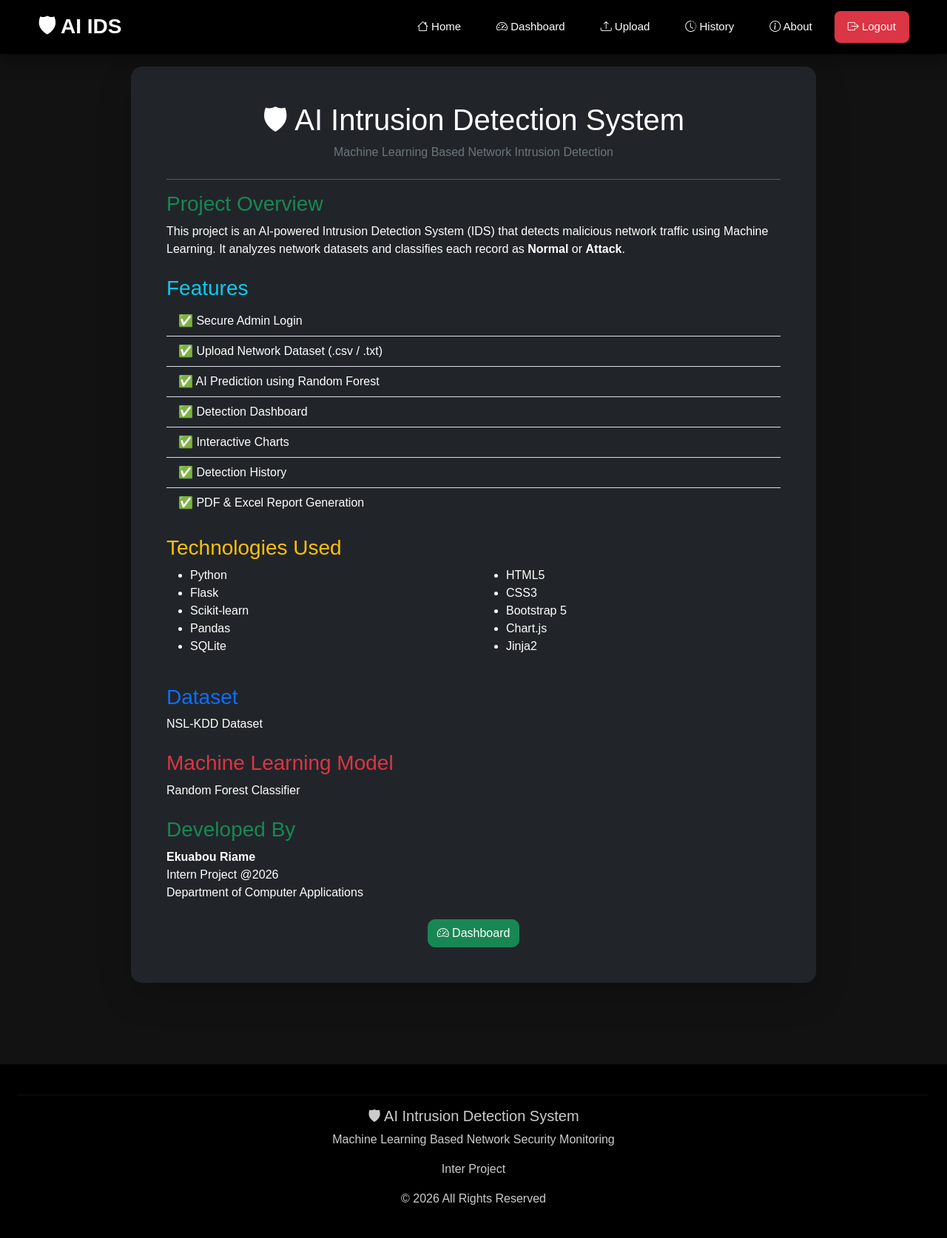
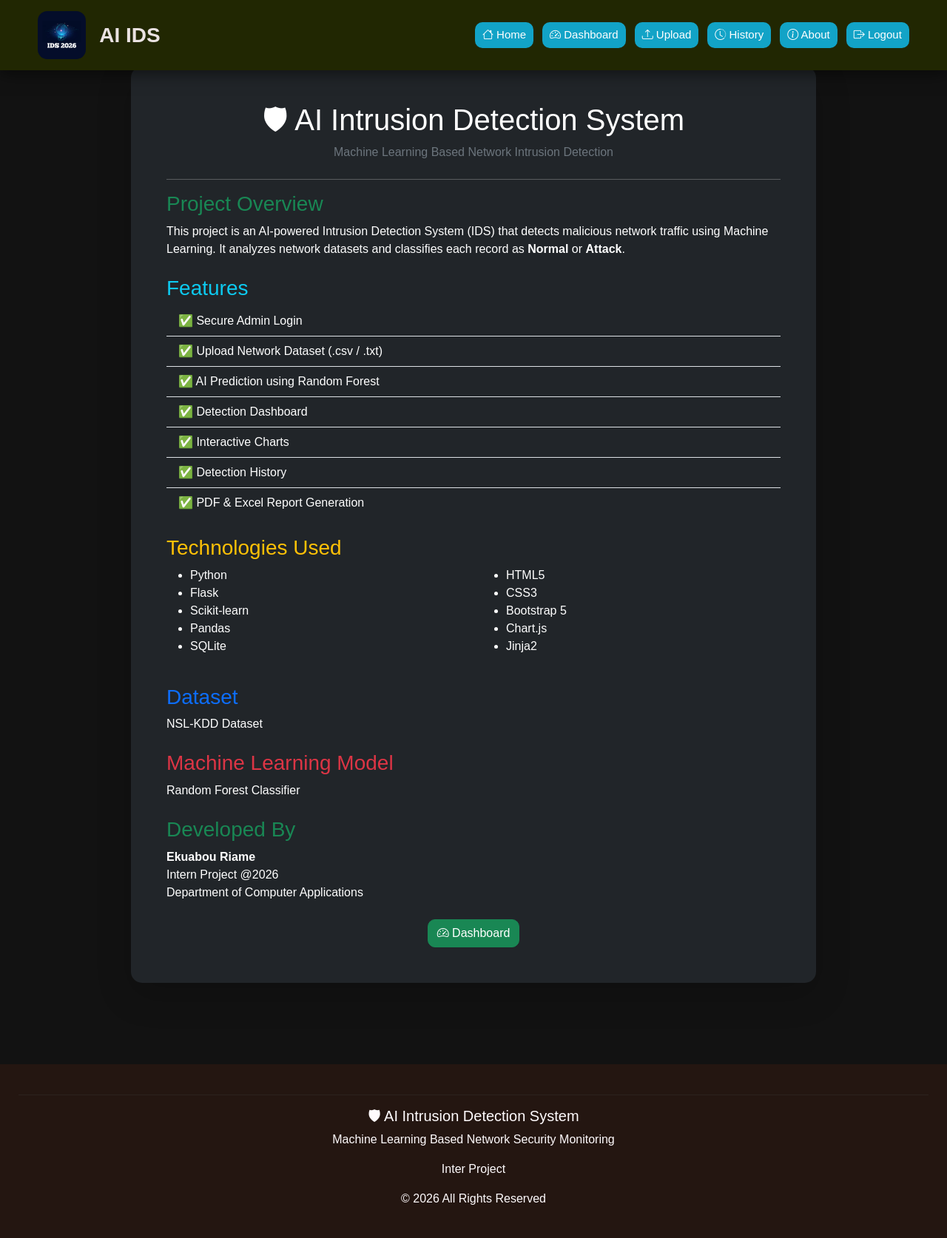
Before and after one commit to EkuabouRiame/IDS_PROJECT-2026, a Flask app: page /about in a window 1280 px wide. Shown: the whole page at 74% size. Run offline with Flask 3, Linux system fonts and the light colour scheme; parts of the project's set-up code (start-up, migrations or seed data) failed here and were passed over.

Commit message:
Add custom logo

```diff
--- a/app/templates/base.html
+++ b/app/templates/base.html
@@ -20,6 +20,9 @@ AI IDS
 
 <!-- Chart.js -->
 <script src="https://cdn.jsdelivr.net/npm/chart.js"></script>
+<link rel="icon"
+      type="image/jpeg"
+      href="{{ url_for('static', filename='images/logo.jpeg') }}">
 
 <style>
 
@@ -58,7 +61,7 @@ body{
     left:0;
     width:100%;
 
-    background:#000;
+    background:#212702;
 
     z-index:999;
 
@@ -80,19 +83,25 @@ body{
 }
 
 .logo{
-
-    color:#fff;
+    color:#eae2e2;
     text-decoration:none;
-
     font-size:28px;
     font-weight:bold;
 
+    display:flex;
+    align-items:center;
 }
 
 .logo:hover{
+    color:#072ce7;
+}
 
-    color:#00ff99;
-
+.logo-img{
+    height:65px;
+    width:65px;
+    border-radius:20%;
+    object-fit:cover;
+    margin-right:10px;
 }
 
 .nav-links{
@@ -106,11 +115,12 @@ body{
 
     color:white;
 
+    background:#12a3c7;
     text-decoration:none;
 
-    padding:10px 18px;
+    padding:6px 10px;
 
-    border-radius:8px;
+    border-radius:10px;
 
     transition:.3s;
 
@@ -120,11 +130,11 @@ body{
 
 .nav-links a:hover{
 
-    background:#198754;
+    background:#04ef3f;
 
-    color:white;
+    color:rgb(0, 1, 8);
 
-    transform:translateY(-2px);
+    transform:translateY(-1px);
 
 }
 
@@ -132,13 +142,13 @@ body{
 
 .logout{
 
-    background:#dc3545;
+    background:#f8f4f7;
 
 }
 
 .logout:hover{
 
-    background:#bb2d3b !important;
+    background:#d3182b !important;
 
 }
 
@@ -232,9 +242,9 @@ footer{
 
     text-align:center;
 
-    background:#000;
+    background:#241611;
 
-    color:#ccc;
+    color:#fffbfd;
 
 }
 
@@ -251,27 +261,18 @@ footer hr{
 @media(max-width:768px){
 
     .nav-container{
-
         flex-direction:column;
-
     }
 
     .nav-links{
-
         margin-top:15px;
-
         flex-wrap:wrap;
-
         justify-content:center;
-
     }
 
     .logo{
-
         margin-bottom:10px;
-
     }
-
 }
 
 </style>
@@ -287,7 +288,10 @@ footer hr{
 <div class="nav-container">
 
 <a href="{{ url_for('home') }}" class="logo">
-🛡 AI IDS
+    <img src="{{ url_for('static', filename='images/logo.jpeg') }}"
+         alt="AI IDS Logo"
+         class="logo-img">
+    <span class="ms-2">AI IDS</span>
 </a>
 
 <div class="nav-links">
```
Also changed, not shown: app/static/images/logo.jpeg (added). Lines whose indentation alone changed are shown as unchanged.
